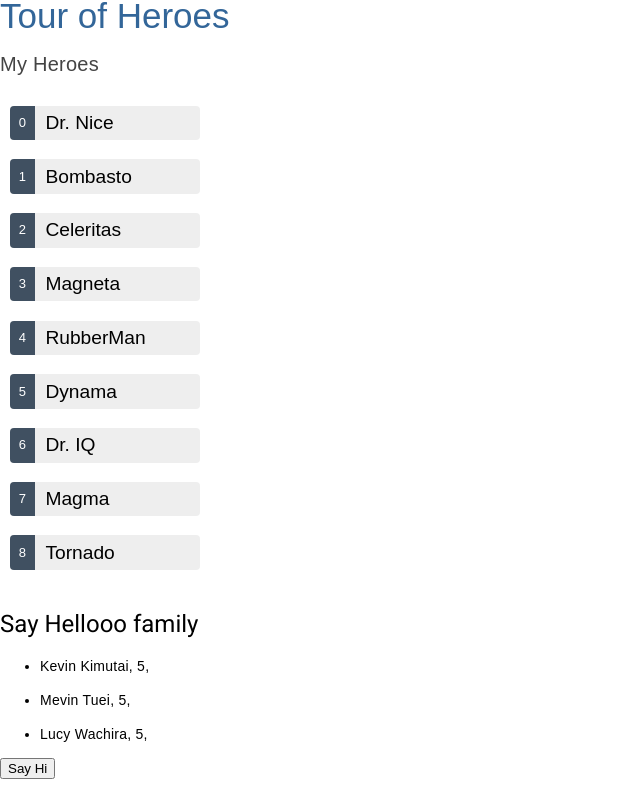
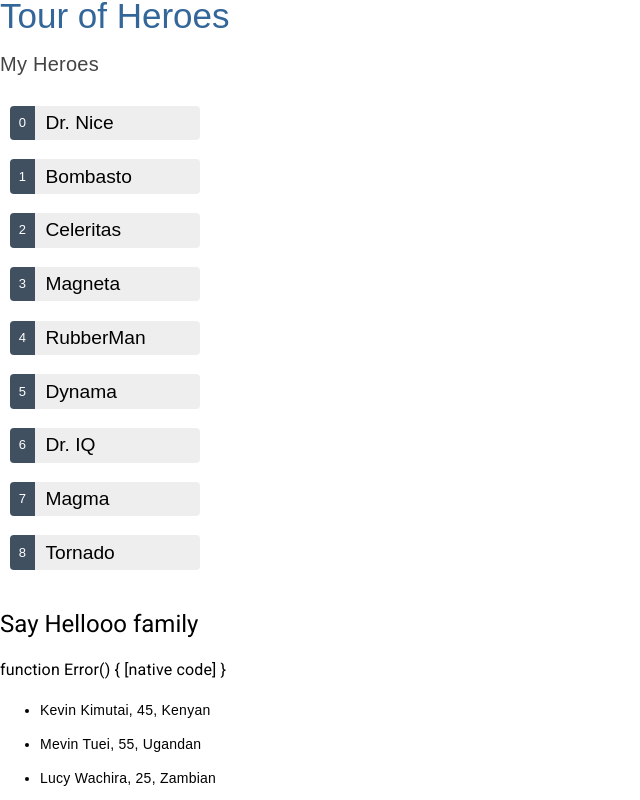
Before and after one commit to Max-munene/angular-tour-of-heroes, an Angular app: page / in a window 1280 px wide. Shown: the top 800 px of the page, without its empty margins (0-640 px from the left). Built offline with nearby package versions, Linux system fonts and the light colour scheme.

Commit message:
error-handling

```diff
--- a/src/app/child-component/child-component.component.ts
+++ b/src/app/child-component/child-component.component.ts
@@ -1,13 +1,15 @@
 // Import necessary Angular modules and decorators
 import { Component, EventEmitter, Input, Output, OnInit } from '@angular/core';
 import { TestServiceService } from '../test-service.service';
+import { throwError } from 'rxjs';
 
 @Component({
   // Component metadata: selector, template, and styles
   selector: 'app-child-component', // Selector to use this component in templates
   template: `<h1>Say {{ childMessage }}</h1>
+    <h3>{{ errormsg }}</h3>
     <ul *ngFor="let test of testdata">
-      <li>{{ test.name }}, {{ test.age }}, {{ test.id }}</li>
+      <li>{{ test.name }}, {{ test.age }}, {{ test.nationality }}</li>
     </ul>
 
     <button (click)="sendMessage()">Say Hi</button>`, // Component template with data binding
@@ -16,6 +18,8 @@ import { TestServiceService } from '../test-service.service';
 export class ChildComponentComponent implements OnInit {
   @Input() childMessage?: string; // Input property to receive data from parent component
   testdata: any;
+  errormsg: any;
+
   constructor(private testService: TestServiceService) {} // Constructor for the component, runs when the component is created
 
   @Output() messageEvent = new EventEmitter<string>(); // Output property for sending data to parent component
@@ -28,7 +32,7 @@ export class ChildComponentComponent implements OnInit {
     this.testService
       .getTestDetails()
       .subscribe((data) => (this.testdata = data));
-
+    this.errormsg = Error;
     console.log(this.testdata);
   }
 }
--- a/src/app/test-service.service.ts
+++ b/src/app/test-service.service.ts
@@ -1,14 +1,30 @@
 import { Injectable } from '@angular/core';
-import { HttpClient } from '@angular/common/http';
+import { HttpClient, HttpErrorResponse } from '@angular/common/http';
 import { dataList } from './dataList';
-import { Observable } from 'rxjs';
+import { Observable, catchError, retry } from 'rxjs';
+import { throwError } from 'rxjs';
+
 @Injectable({
   providedIn: 'root',
 })
 export class TestServiceService {
   private url: string = '/assets/data.json';
-  getTestDetails(): Observable<dataList> {
-    return this.http.get<dataList>(this.url);
+
+  getTestDetails(): Observable<dataList[]> {
+    return this.http
+      .get<dataList[]>(this.url)
+      .pipe(retry(3), catchError(this.errorHandler));
+  }
+  public errorHandler(error: HttpErrorResponse) {
+    if (error.status === 0) {
+      console.error('An Error has Occured', error.error);
+    } else {
+      console.error(`Backend returns ${error.status}`, error.error);
+    }
+
+    return throwError(
+      () => new Error('Something bad happened, please try again later')
+    );
   }
   constructor(private http: HttpClient) {}
 }
--- a/src/assets/data.json
+++ b/src/assets/data.json
@@ -1,5 +1,20 @@
 [
-  { "name": "Kevin Kimutai", "age": 5, "nationality": "Kenyan" },
-  { "name": "Mevin Tuei", "age": 5, "nationality": "Ugandan" },
-  { "name": "Lucy Wachira", "age": 5, "nationality": "Zambian" }
+  { "name": "Kevin Kimutai", "age": 45, "nationality": "Kenyan" },
+  { "name": "Mevin Tuei", "age": 55, "nationality": "Ugandan" },
+  { "name": "Lucy Wachira", "age": 25, "nationality": "Zambian" },
+  { "name": "Lucy Wachira", "age": 25, "nationality": "Zambian" },
+
+  { "name": "Lucy Wachira", "age": 25, "nationality": "Zambian" },
+
+  { "name": "Lucy Wachira", "age": 25, "nationality": "Zambian" },
+
+  { "name": "Lucy Wachira", "age": 25, "nationality": "Zambian" },
+
+  { "name": "Lucy Wachira", "age": 25, "nationality": "Zambian" },
+
+  { "name": "Lucy Wachira", "age": 25, "nationality": "Zambian" },
+
+  { "name": "Lucy Wachira", "age": 25, "nationality": "Zambian" }
+
+
 ]
```
